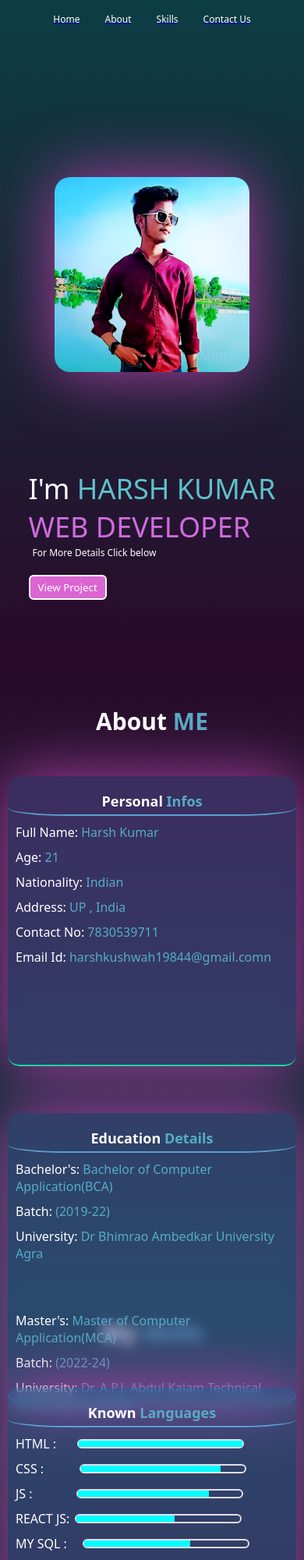
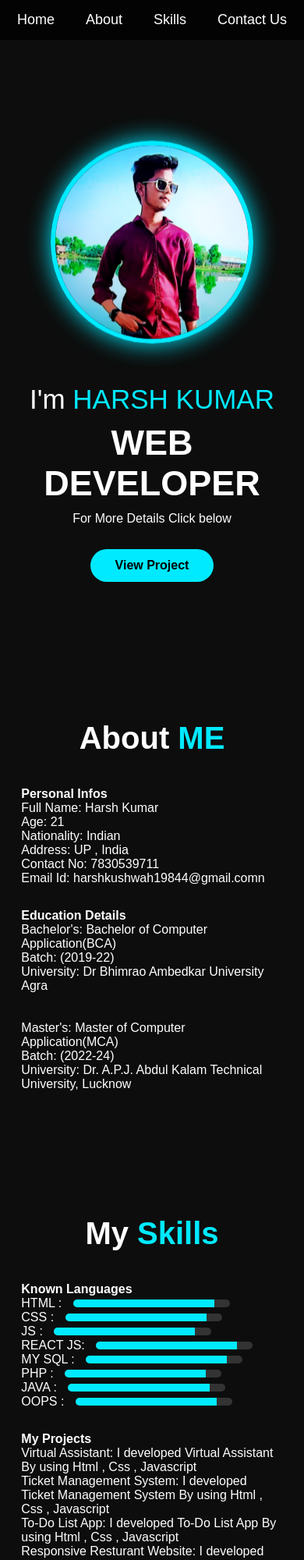
Before and after one commit to HarshKumar7830/My-Portfolio, a plain HTML site: page index.html in a window 390 px wide. Shown: the top 2000 px of the page at 78% size. Drawn offline with Linux system fonts and the light colour scheme; a web font is replaced by a local one.

Commit message:
My Portfolio

```diff
--- a/style.css
+++ b/style.css
@@ -1,517 +1,220 @@
-@import url('https://fonts.googleapis.com/css2?family=DynaPuff:wght@400..700&family=Faculty+Glyphic&family=Fredoka:wght@300..700&family=Merriweather:ital,wght@0,300;0,400;0,700;0,900;1,300;1,400;1,700;1,900&family=Poppins:ital,wght@0,100;0,200;0,300;0,400;0,500;0,600;0,700;0,800;0,900;1,100;1,200;1,300;1,400;1,500;1,600;1,700;1,800;1,900&family=Protest+Guerrilla&family=Sour+Gummy:ital,wght@0,100..900;1,100..900&display=swap');
+/* ----------------- GLOBAL RESET ----------------- */
+*{
+    margin: 0;
+    padding: 0;
+    box-sizing: border-box;
+    font-family: "Poppins", sans-serif;
+}
 
-*{
-    margin: 0px;
-    padding: 0px;
-    font-family: "DynaPuff", system-ui;
-}
 html{
     scroll-behavior: smooth;
 }
+
 body{
+    background: #0d0d0d;
+    color: white;
+}
 
-    height: 400vh;
+/* ----------------- NAVBAR ----------------- */
+.nav{
+    width: 100%;
+    position: fixed;
+    top: 0;
+    left: 0;
+    background: rgba(0,0,0,0.7);
+    backdrop-filter: blur(6px);
+    padding: 15px 0;
+    z-index: 1000;
 }
-#home{
-    background-color: #210221;
-    background-image: linear-gradient(0deg , #2a0a2a 0%, #0c3e43 100%);
-    height: 100vh;
-}
-#about{
-    background-color: #0c3e43;
-    background-image: linear-gradient(0deg , #0c3e43 0%, #2a0a2a 100%);
-    height: 100vh;
-}
-#skills{
-    background-color: #210221;
-    background-image: linear-gradient(0deg , #2a0a2a 0%, #0c3e43 100%);
-    height: 100vh;
-}
-#contact{
-     background-color: #0c3e43;
-    background-image: linear-gradient(0deg , #0c3e43 0%, #2a0a2a 100%);
-    height: 100vh;
-}
-.nav{
-    max-width: 80vw;
-    height: 10vh;
-    justify-content: center;
-    align-items: center;
-    margin: auto;
-}
+
 .nav-list{
     display: flex;
     justify-content: center;
+    gap: 40px;
     list-style: none;
+}
+
+.nav-list a{
+    text-decoration: none;
+}
+
+.nav-list li{
+    color: #fff;
+    font-size: 18px;
+    transition: .3s;
+}
+
+.nav-list li:hover{
+    color: #00eaff;
+    transform: translateY(-3px);
+}
+
+/* ----------------- HOME SECTION ----------------- */
+#home{
+    height: 100vh;
+    display: flex;
     align-items: center;
+    padding-top: 90px;
+}
 
+.main1{
+    display: flex;
+    justify-content: space-between;
+    align-items: center;
+    padding: 0 6%;
 }
-.nav-list li{
-    margin: 20px;
-    color: white;
+
+.left{
+    max-width: 50%;
+    animation: slideLeft 1.3s ease forwards;
+    opacity: 0;
 }
-.nav-list li:hover{
-    border-bottom: 2px solid rgb(61, 214, 238);
-    border-bottom-left-radius: 20%;
-    border-bottom-right-radius: 20%;
-    padding-bottom: 6px;
+
+@keyframes slideLeft{
+    0%{transform: translateX(-100px); opacity: 0;}
+    100%{transform: translateX(0); opacity: 1;}
+}
+
+.right img{
+    width: 330px;
+    height: 330px;
+    border-radius: 50%;
+    object-fit: cover;
+    border: 6px solid #00eaff;
+    box-shadow: 0 0 30px #00eaff;
+    animation: floatImg 4s ease-in-out infinite;
+}
+
+@keyframes floatImg{
+    0%, 100%{ transform: translateY(0); }
+    50%{ transform: translateY(-15px); }
 }
 
 .para{
-    color: white;
+    margin: 10px 0;
+}
+
+.para1{
+    font-size: 35px;
+}
+
+.para1 span{
+    color: #00eaff;
+}
+
+.para2{
+    font-size: 45px;
+    font-weight: 600;
+}
+
+.btn button{
+    margin-top: 20px;
+    padding: 12px 32px;
+    font-size: 16px;
+    border: none;
+    border-radius: 25px;
+    cursor: pointer;
+    background: #00eaff;
+    color: #000;
+    font-weight: 600;
+    transition: .3s;
+}
+
+.btn button:hover{
+    background: #fff;
+    transform: scale(1.05);
+}
+
+/* ----------------- ABOUT ----------------- */
+#about, #skills, #contact{
+    padding: 80px 7%;
+}
+
+h3{
+    text-align: center;
     font-size: 40px;
+    margin-bottom: 40px;
 }
-.para1 span{
-    font-size: 45px;
-    color: rgb(94, 193, 202);
+
+h3 span{
+    color: #00eaff;
 }
-.para2{
-    font-size: 50px;
-    color: rgb(207, 108, 222);
-}
-.para3{
-    font-size: 20px;
-    margin-left: 5px;
-}
-.right img{
-    width: 250px;
-    margin:175px 50px;
-    border-radius: 20px;
-    box-shadow: 0px 0px 80px rgb(174, 63, 164);
-    cursor: pointer;
-}
-.right img:hover{
-    box-shadow: 0px 0px 80px rgb(110, 105, 204);
-    transform: translateY(-30px);
-    transition:transform 0.5s;
-}
-.main1{
-    width: 100vw;
-    height: 80vh;
-    display: flex;
-    justify-content: center;
-    align-items: center;
-}
-.m{
-    margin: 120px;
-}
-.btn button{
-    padding: 5px 10px;
-    background-color:rgb(219, 101, 209);
-    color: white;
-    cursor: pointer;
-    border-radius: 6px;
-    border: 2px solid white;
-}
-.btn button:hover{
-    background-color:rgb(75, 9, 70);
-    box-shadow: 0px 20px 80px rgb(75, 9, 70);
-}
-.btn{
-    margin-top: 20px;
-}
-#about h3{
-    text-align: center;
-    color: white;
-    font-size: 30px;
-    padding-top: 60px;
-}
-#about h3 span{
-    color: rgb(85, 172, 196);
-}
-#skills h3{
-     text-align: center;
-    color: white;
-    font-size: 30px;
 
-}
-#skills h3 span{
-    color: rgb(85, 172, 196);
-}
-.left2{
-    width: 400px;
-    height: 400px;
-    background-color: white;
-}
-.right2{
-    width: 400px;
-    height: 400px;
-    background-color: white;
-}
 .main2{
     display: flex;
-    justify-content: center;
-    align-items: center;
-    margin-top: 50px;
+    justify-content: space-between;
+    flex-wrap: wrap;
+    gap: 30px;
 }
+
 .m2{
-    margin: 0px 120px;
-    background: rgba(110, 105, 204,0.309);
-    backdrop-filter: blur(8px);
-    box-shadow: 0px 0px 80px rgb(174, 63, 164);
-    border-radius: 15px;
-    border-bottom: 2px solid rgb(18, 222, 161);
+    width: 45%;
 }
-.m2:hover{
-   box-shadow: 0px 0px 80px rgb(110, 105, 204);
-   transform: translateY(-30px);
-   transition:transform 0.5s;
-   background-color: rgb(174, 63, 165,0.288);
-   border-bottom: 2px solid rgb(171, 197, 25);
-}
-.m2 h4{
-    text-align: center;
-    color: white;
-    font-size: 18px;
-    padding-top: 20px;
-    padding-bottom: 5px;
-    border-bottom-left-radius:20% ;
-    border-bottom-right-radius:20% ;
-    border-bottom: 2px solid rgb(90,160,209);
-}
-.m2 h4 span{
-    color: rgb(85, 172, 196);
 
-}
-.line1{
-    margin: 20px 0px 4px 10px;
-    color: white;
-}
-.line span{
-    color:rgb(85, 172, 196);
-}
-.line{
-    margin: 10px 10px;
-    color: white;
-}
+/* ----------------- PROGRESS BARS ----------------- */
 .progress{
     display: inline-block;
-    width: 75%;
-    height: 8px;
-    border: 2px solid #e7dbe7;
-    margin-left: 35px;
-    border-radius: 8px;
-}
-.prog{
-    display: flex;
-    align-items: center;
-}
-.inner{
-    display: block;
-    width: 100%;
-    height: 8px;
-    background-color: aqua;
-    animation: progress 1s linear 1;
-}
-.inner2{
-    width: 85%;
-    animation: progress2 1s linear 1;
-}
-.inner3{
-    width: 80%;
-    animation: progress3 1s linear 1;
-}
-.inner4{
     width: 60%;
-    animation: progress4 1s linear 1;
-}
-.inner5{
-    width: 65%;
-    animation: progress5 1s linear 1;
-}
-.inner6{
-    width: 80%;
-    animation: progress6 1s linear 1;
-}
-.inner7{
-    width: 70%;
-    animation: progress7 1s linear 1;
-}
-.inner8{
-    width: 75%;
-    animation: progress8 1s linear 1;
-}
-.prog1{
-    margin-left: 27px;
-}
-.prog2{
-    margin-left: 46px;
-}
-.prog3{
-    margin-left: 56px;
-}
-.prog4{
-    margin-left: 7px;
-}
-.prog5{
-    margin-left: 20px;
-}
-.prog6{
-    margin-left: 45px;
-}
-.prog7{
-    margin-left: 35px;
-}
-.prog8{
-    margin-left: 31px;
-}
-#contact h3{
-     text-align: center;
-    color: white;
-    font-size: 30px;
-    padding-top: 65px;
-}
-#contact h3 span{
-    color: rgb(85, 172, 196);
-}
-.contact{
-   width: 60vw;
-   height: 60vh;
-   background: rgba(110, 105, 204,0.309);
-   backdrop-filter: blur(8px);
-   box-shadow: 0px 0px 80px rgb(174, 63, 164);
-   margin: auto;
-   margin-top: 60px;
-   backdrop-filter: blur(8px);
-   border-radius: 20px;
-   border-bottom: 2px solid rgb(90,160,209);
-}
-.contact:hover{
-    box-shadow: 0px 0px 80px rgb(110, 105, 204);
-   transform: translateY(-30px);
-   transition:transform 0.5s;
-   background-color: rgb(174, 63, 165,0.288);
-   border-bottom: 2px solid rgb(171, 197, 25);
-}
-.contact h4{
-    text-align: center;
-    color: white;
-    font-size: 18px;
-    padding-top: 20px;
-    padding-bottom: 5px;
-    border-bottom-left-radius:20% ;
-    border-bottom-right-radius:20% ;
-    border-bottom: 2px solid rgb(90,160,209);
-}
-.contact h4 span{
-    color: rgb(85, 172, 196);
-}
-.images{
-    display: flex;
-    justify-content: space-around;
-    align-items: center;
-    margin-top: 50px;
-}
-.images img{
-    width: 7vw;
-
-}
-.images img:hover{
-    transform: translateY(-20px);
-    cursor: pointer;
-    transition: transform 0.5s;
+    height: 10px;
+    background: #333;
+    border-radius: 50px;
+    margin-left: 10px;
+    overflow: hidden;
 }
 
+.inner{
+    height: 100%;
+    display: block;
+    background: #00eaff;
+    width: 0%;
+    animation: loadBar 2s forwards;
+}
 
-@media (max-width:1215px) {
+@keyframes loadBar{
+    from{ width: 0%; }
+    to{ width: 90%; }
+}
+
+.inner2{ animation-delay: .3s; width: 80%; }
+.inner3{ animation-delay: .5s; width: 70%; }
+.inner4{ animation-delay: .7s; width: 75%; }
+.inner5{ animation-delay: .9s; width: 60%; }
+.inner6{ animation-delay: 1.1s; width: 50%; }
+.inner7{ animation-delay: 1.3s; width: 65%; }
+.inner8{ animation-delay: 1.5s; width: 80%; }
+
+/* ----------------- CONTACT ----------------- */
+.contact{
+    text-align: center;
+}
+
+.images img{
+    width: 60px;
+    margin: 15px;
+    cursor: pointer;
+    transition: .3s;
+}
+
+.images img:hover{
+    transform: scale(1.12);
+    filter: drop-shadow(0 0 8px #00eaff);
+}
+
+/* ----------------- RESPONSIVE ----------------- */
+@media(max-width: 768px){
     .main1{
         flex-direction: column-reverse;
-        height: 85vh;
+        text-align: center;
+        gap: 30px;
     }
-    .contact{
-        height: 300px;
-        margin-top: 40%;
+    .left, .right{
+        max-width: 100%;
     }
-    .m{
-        margin: 5px;
+    .m2{
+        width: 100%;
     }
     .right img{
-        margin: 110px 0px;
-    }
-    .main2{
-        flex-direction: column;
-
-    }
-    .m2{
-        width: 370px;
-        height: 370px;
-    }
-    .left2{
-        margin-bottom: 60px;
-    }
-    #about h3{
-        margin-bottom: 40px;
-    }
-    .progress {
-        width: 60%;
-    }
-
-
-}
- @media (max-width:482px) {
-        .nav-list{
-            font-size: 15px;
-        }
-}
-@media (max-width:465px){
-   .nav-list li{
-        margin: 20px;
-        font-size: 13px;
-    }
-    .para{
-        color: white;
-        font-size: 41px;
-    }
-    .para1 span{
-        font-size: 41px;
-        color: rgb(94, 193, 202);
-    }
-    .para2{
-        font-size: 46px;
-        color: rgb(207, 108, 222);
-    }
-    .para3{
-        font-size: 16px;
-        margin-left: 5px;
+        width: 260px;
+        height: 260px;
     }
 }
-@media (max-width:419px){
-    .nav-list li{
-        margin: 16px;
-        font-size: 12px;
-    }
-    .para{
-        color: white;
-        font-size: 36px;
-    }
-    .para1 span{
-        font-size: 36px;
-        color: rgb(94, 193, 202);
-    }
-    .para2{
-        font-size: 36px;
-        color: rgb(207, 108, 222);
-    }
-    .para3{
-        font-size: 12px;
-        margin-left: 5px;
-    }
-}
-@media (max-width:372px){
-    .nav-list li{
-        margin: 13px;
-        font-size: 10px;
-    }
-    .para{
-        color: white;
-        font-size: 30px;
-    }
-    .para1 span{
-        font-size: 30px;
-        color: rgb(94, 193, 202);
-    }
-    .para2{
-        font-size: 30px;
-        color: rgb(207, 108, 222);
-    }
-    .para3{
-        font-size: 8px;
-        margin-left: 5px;
-    }
-
-}
-@media (max-width:306px){
-    .nav-list li{
-        margin: 10px;
-        font-size: 7px;
-    }
-    .para{
-        color: white;
-        font-size: 26px;
-    }
-    .para1 span{
-        font-size: 26px;
-        color: rgb(94, 193, 202);
-    }
-    .para2{
-        font-size: 26px;
-        color: rgb(207, 108, 222);
-    }
-    .para3{
-        font-size: 6px;
-        margin-left: 5px;
-    }
-
-}
-@keyframes progress {
-    from{
-        width: 0px;
-    }
-    to{
-        width: 100%;
-    }
-
-}
-@keyframes progress2 {
-    from{
-        width: 0px;
-    }
-    to{
-        width: 85%;
-    }
-
-}
-@keyframes progress3 {
-    from{
-        width: 0px;
-    }
-    to{
-        width: 80%;
-    }
-
-}
-@keyframes progress4 {
-    from{
-        width: 0px;
-    }
-    to{
-        width: 60%;
-    }
-
-}
-@keyframes progress5 {
-    from{
-        width: 0px;
-    }
-    to{
-        width: 65%;
-    }
-
-}
-@keyframes progress6 {
-    from{
-        width: 0px;
-    }
-    to{
-        width: 80%;
-    }
-
-}
-@keyframes progress7 {
-    from{
-        width: 0px;
-    }
-    to{
-        width: 70%;
-    }
-
-}
-@keyframes progress8 {
-    from{
-        width: 0px;
-    }
-    to{
-        width: 75%;
-    }
-
-}
```
Also changed, not shown: index.html (line endings or trailing spaces), 1 other file.
